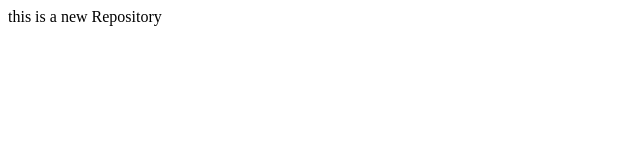
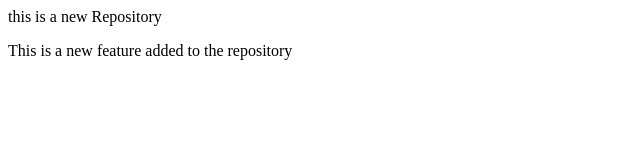
Before and after one commit to sanjaycode-171/localrepo, a plain HTML site: page index.html in a window 1280 px wide. Shown: the whole page, without its empty margins (0-640 px from the left). Drawn offline with Linux system fonts and the light colour scheme.

Commit message:
Added new branch feature and change in index html

```diff
--- a/index.html
+++ b/index.html
@@ -1 +1,2 @@
 <p>this is a new Repository</p>
+<p>This is a new feature added to the repository</p>
```
